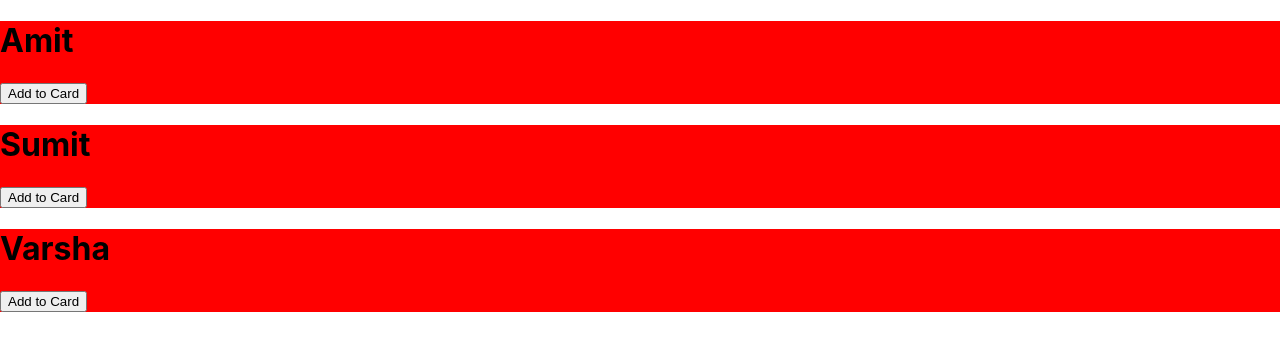
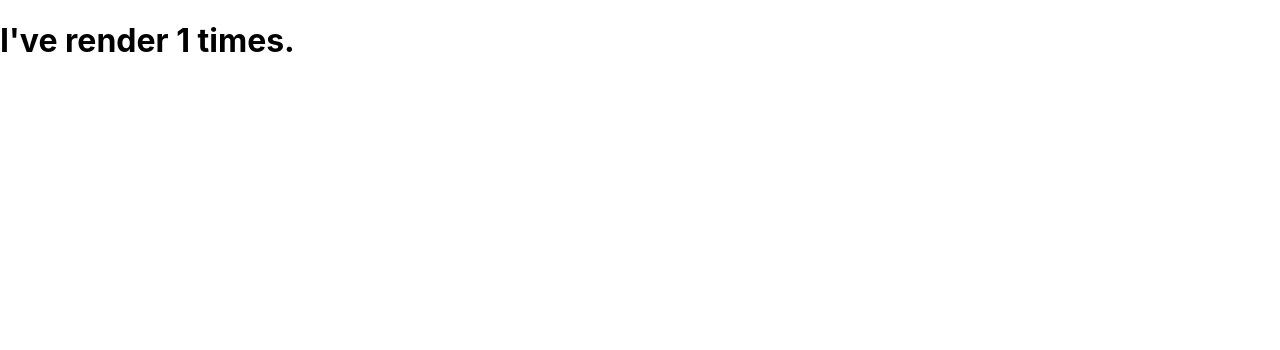
Before and after one commit to amit15000/demoshopapp, a React (Create React App) app: page / in a window 1280 px wide. Shown: the top 350 px of the page. Built offline with nearby package versions, Linux system fonts and the light colour scheme.

Commit message:
ueEffect use

```diff
--- a/src/App.js
+++ b/src/App.js
@@ -1,12 +1,23 @@
+import { useEffect, useState } from "react";
 import "./App.css";
-import "./components/Item";
-import Item from "./components/Item";
+
 function App() {
+  // useEffect(() => {
+  //   console.log("function's body");
+  //   return console.log("function's return");
+  // });
+
+  const [count, setCount] = useState(0);
+
+  useEffect(() => {
+    let timer = setTimeout(() => {
+      setCount((count) => count + 1);
+    }, 1000);
+  }, []);
+
   return (
     <div>
-      <Item name="Amit"></Item>
-      <Item name="Sumit"></Item>
-      <Item name="Varsha"></Item>
+      <h1>I've render {count} times.</h1>
     </div>
   );
 }
--- a/src/components/Item.css
+++ /dev/null
@@ -1,3 +0,0 @@
-.name{
-    background-color: red;
-}
--- a/src/components/Item.js
+++ /dev/null
@@ -1,23 +0,0 @@
-import React, { useState } from "react";
-import "./Item.css";
-// function Item(props) {
-const Item = (props) => {
-  //   const ItemName = props.name;
-
-  const [ItemName, setTitle] = useState(props.name);
-
-  function clickHandler() {
-    setTitle("Sheetal");
-    console.log("Clicked");
-  }
-  return (
-    <div className="name">
-      <span>
-        <h1>{ItemName}</h1>
-      </span>
-
-      <button onClick={clickHandler}>Add to Card</button>
-    </div>
-  );
-};
-export default Item;
--- a/src/index.js
+++ b/src/index.js
@@ -2,7 +2,6 @@ import React from "react";
 import ReactDOM from "react-dom/client";
 import "./index.css";
 import App from "./App";
-import Item from "./components/Item";
 
 const root = ReactDOM.createRoot(document.getElementById("root"));
 root.render(<App />);
```
Also changed, not shown: src/components/Timer.js (added, +7 -0 lines).
